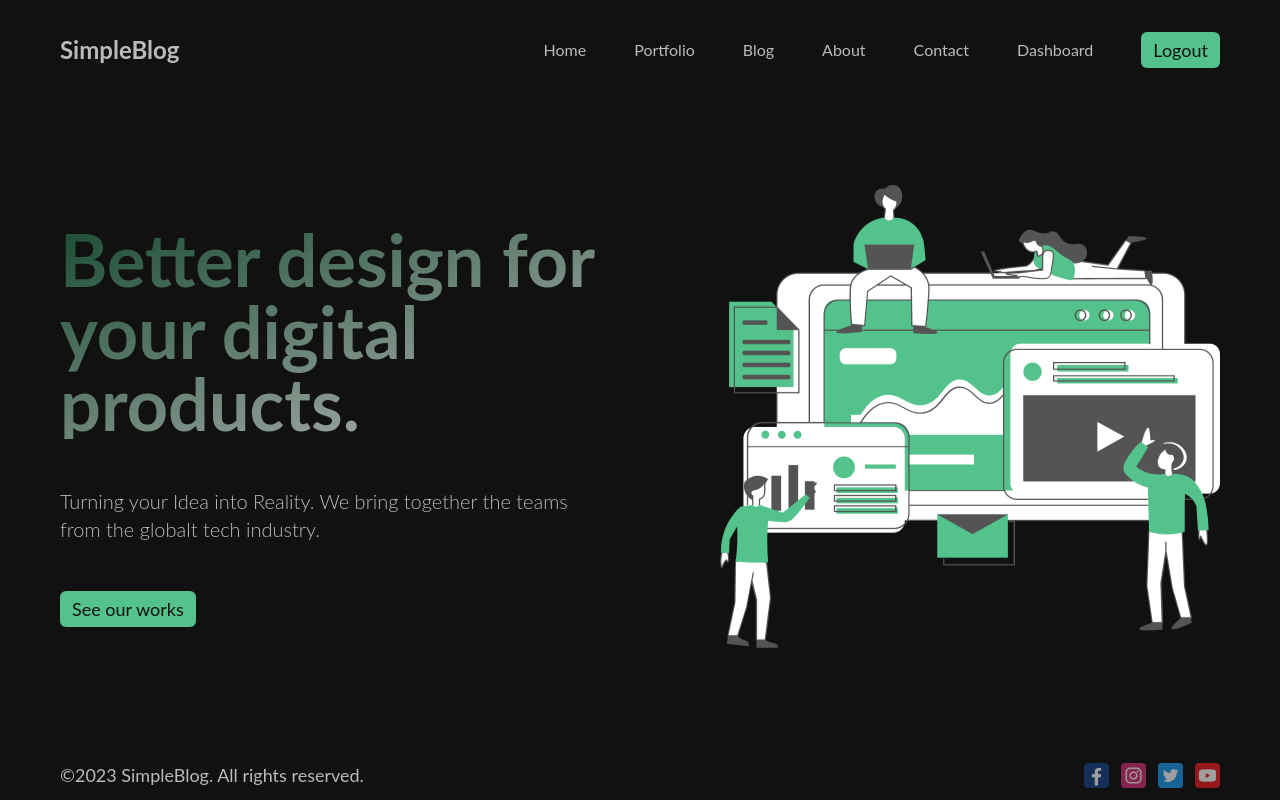
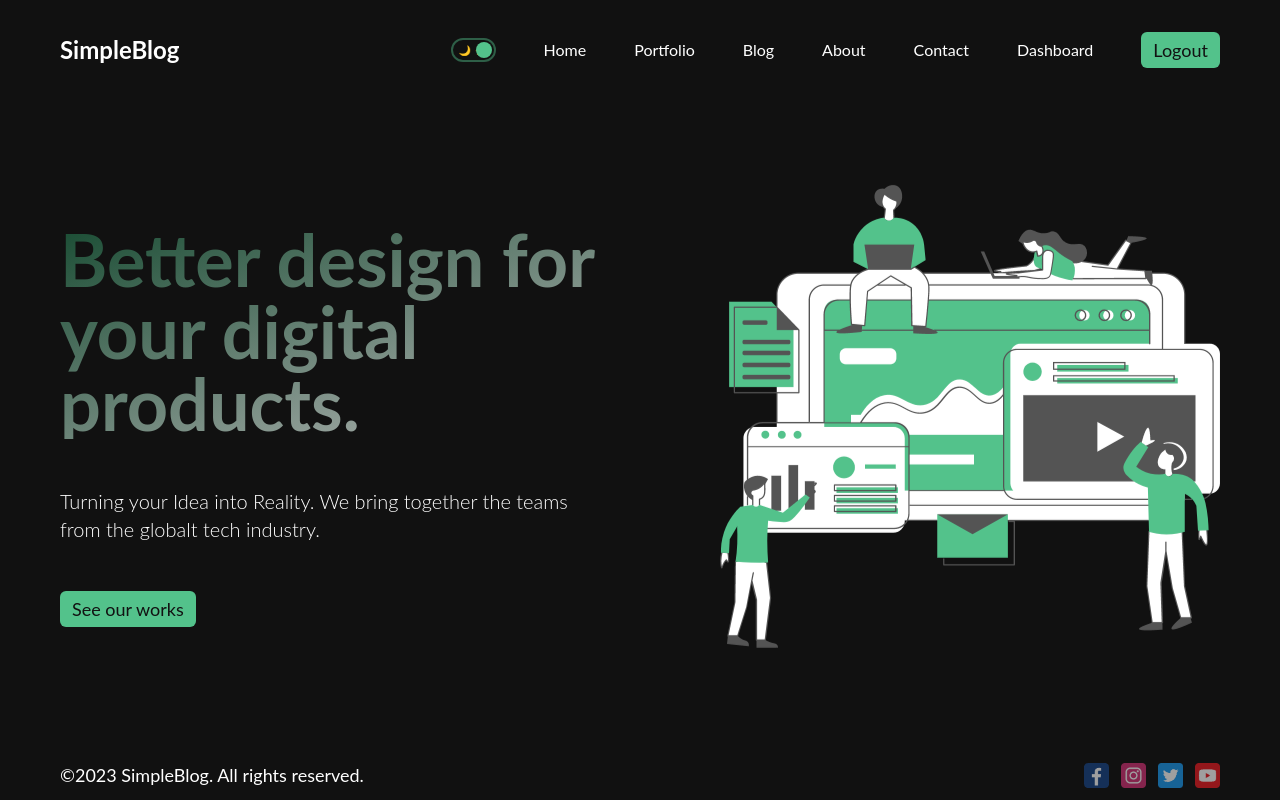
Before and after one commit to bojan09/next-js-blog, a Next.js app: page / in a window 1280 px wide. Built offline with nearby package versions, Linux system fonts and the light colour scheme.

Commit message:
added Dark & Light Mode Toggle

```diff
--- /dev/null
+++ b/src/app/context/ThemeContext.js
@@ -0,0 +1,19 @@
+"use client";
+
+import { createContext, useState } from "react";
+
+export const ThemeContext = createContext();
+
+export const ThemeProvider = ({ children }) => {
+  const [mode, setMode] = useState("dark");
+
+  const toggle = () => {
+    setMode((prev) => (prev === "dark" ? "light" : "dark"));
+  };
+
+  return (
+    <ThemeContext.Provider value={{ toggle, mode }}>
+      <div className={`theme ${mode}`}>{children}</div>
+    </ThemeContext.Provider>
+  );
+};
--- a/src/app/globals.css
+++ b/src/app/globals.css
@@ -126,3 +126,18 @@ select {
     flex-direction: row-reverse;
 
 }
+
+/* Dark/Light Theme */
+.light {
+    background-color: #fff;
+    color: #111;
+}
+
+.dark {
+    background-color: #111;
+    color: #fff;
+}
+
+.theme {
+    transition: 1s all ease;
+}
--- a/src/app/layout.js
+++ b/src/app/layout.js
@@ -4,6 +4,7 @@ import { Inter } from "next/font/google";
 // components
 import Navbar from "@/components/navbar/Navbar";
 import Footer from "@/components/footer/Footer";
+import { ThemeProvider } from "./context/ThemeContext";
 
 const inter = Inter({ subsets: ["latin"] });
 
@@ -18,12 +19,15 @@ export default function RootLayout({ children }) {
       <head>
         <link rel="icon" href="/favicon.ico" />
       </head>
-      <body
-        className={`inter.className max-w-[1366px] min-h-screen mx-auto md:px-[60px] px-[40px] flex flex-col justify-between`}
-      >
-        <Navbar />
-        {children}
-        <Footer />
+      <body className={`inter.className `}>
+        <ThemeProvider>
+          {/* Container */}
+          <div className="max-w-[1366px] min-h-screen mx-auto md:px-[60px] px-[40px] flex flex-col justify-between">
+            <Navbar />
+            {children}
+            <Footer />
+          </div>
+        </ThemeProvider>
       </body>
     </html>
   );
--- a/src/app/page.jsx
+++ b/src/app/page.jsx
@@ -18,7 +18,7 @@ export default function Home() {
           Turning your Idea into Reality. We bring together the teams from the
           globalt tech industry.
         </p>
-        <Button url="/" text="See our works" />
+        <Button url="/blog" text="See our works" />
       </div>
 
       {/*Homepage - Image*/}
--- a/src/components/DarkModeToggle/DarkModeToggle.jsx
+++ b/src/components/DarkModeToggle/DarkModeToggle.jsx
@@ -1,7 +1,24 @@
-import React from "react";
+"use client";
+import { ThemeContext } from "@/app/context/ThemeContext";
+import React, { useContext } from "react";
 
 const DarkModeToggle = () => {
-  return <div>DarkModeToggle</div>;
+  const { toggle, mode } = useContext(ThemeContext);
+  return (
+    <div>
+      <div
+        className="w-[45px] h-[24px] border-[#53c28b70] border-2 rounded-xl flex justify-between items-center p-1.5 relative cursor-pointer"
+        onClick={toggle}
+      >
+        <div className="text-[10px]">🌙</div>
+        <div className="text-[10px]">🔆</div>
+        <div
+          className="w-[16px] h-[16px] bg-[#53c28b] rounded-xl absolute"
+          style={mode === "light" ? { left: "2px" } : { right: "2px" }}
+        />
+      </div>
+    </div>
+  );
 };
 
 export default DarkModeToggle;
--- a/src/components/index.js
+++ b/src/components/index.js
@@ -1 +1,2 @@
 export { default as Button } from "./Button/Button.jsx";
+export { default as DarkModeToggle } from "./DarkModeToggle/DarkModeToggle.jsx";
--- a/src/components/navbar/Navbar.jsx
+++ b/src/components/navbar/Navbar.jsx
@@ -13,6 +13,7 @@ import close from "/public/close.png";
 
 // components
 import { Button } from "@/components";
+import { DarkModeToggle } from "@/components";
 
 const Navbar = () => {
   const [active, setActive] = useState("");
@@ -26,6 +27,7 @@ const Navbar = () => {
 
       {/* Desktop Navbar */}
       <div className="xs:hidden md:flex items-center justify-between gap-12 ">
+        <DarkModeToggle />
         {links.map((link) => (
           <Link key={link.id} href={link.url}>
             {link.title}
```
